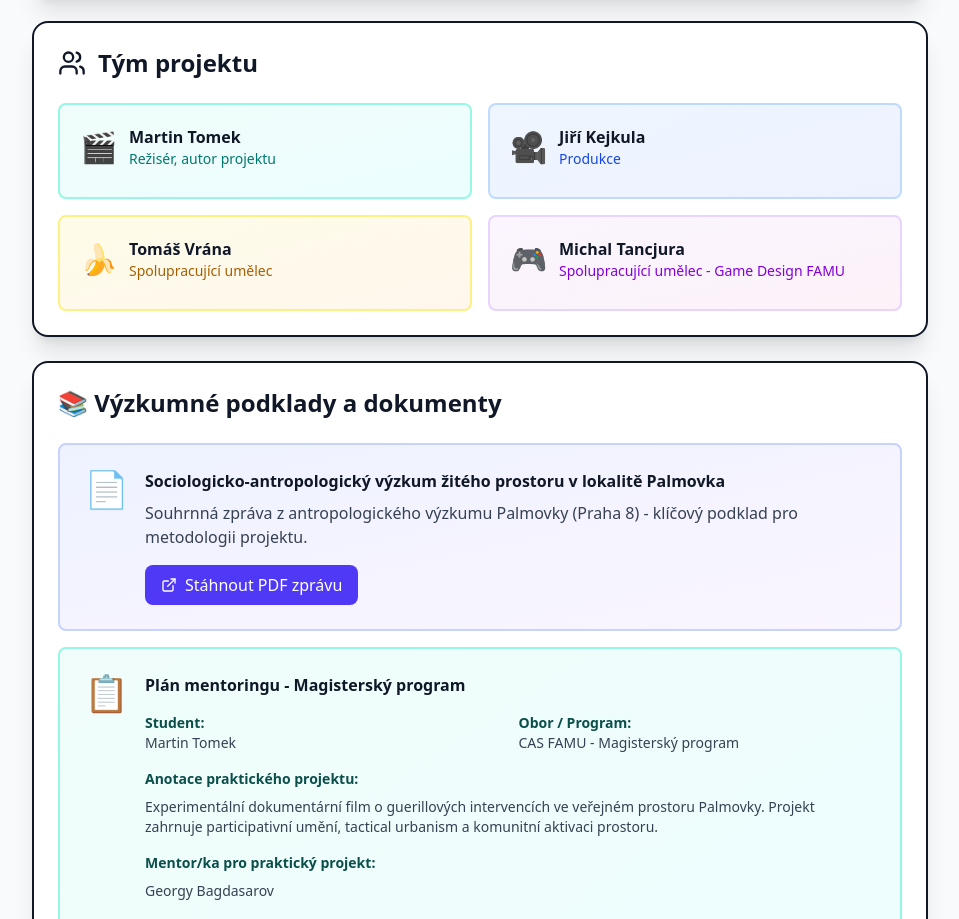
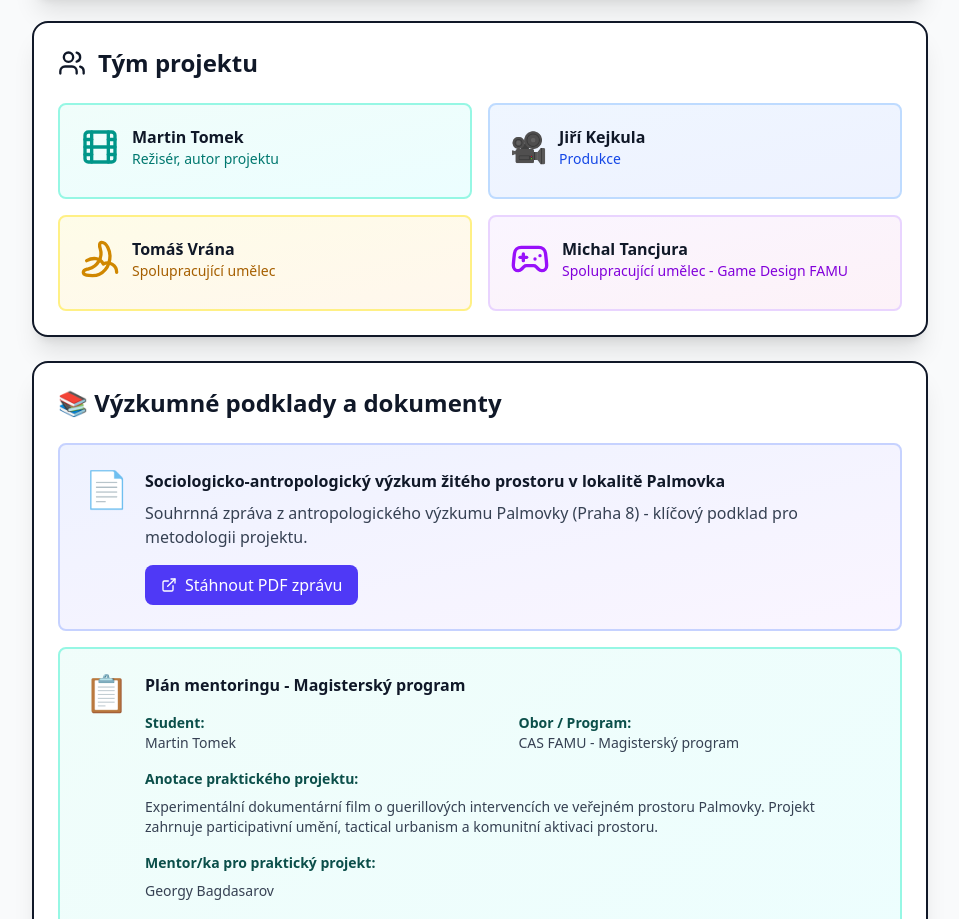
Before and after one commit to martintomekvfx/FAMU, a React (Vite) app in the folder semeter_one/famu-notes/: page /FAMU/project in a window 1280 px wide. Shown: the part 1640-2559 px from the top of the page, without its empty margins (320-1279 px from the left). Built offline with nearby package versions, Linux system fonts and the light colour scheme.

Commit message:
Replace emoji with icons in team section

```diff
--- a/semeter_one/famu-notes/src/pages/ProjectPage.jsx
+++ b/semeter_one/famu-notes/src/pages/ProjectPage.jsx
@@ -322,7 +322,7 @@ function OverviewPage() {
         <div className="grid grid-cols-1 md:grid-cols-2 gap-4">
           <div className="bg-gradient-to-br from-teal-50 to-cyan-50 rounded-lg p-5 border-2 border-teal-200">
             <div className="flex items-center gap-3 mb-2">
-              <span className="text-3xl">🎬</span>
+              <Film className="w-10 h-10 text-teal-600" />
               <div>
                 <h3 className="font-bold text-gray-900">Martin Tomek</h3>
                 <p className="text-sm text-teal-700 font-medium">Režisér, autor projektu</p>
@@ -340,7 +340,7 @@ function OverviewPage() {
           </div>
           <div className="bg-gradient-to-br from-yellow-50 to-orange-50 rounded-lg p-5 border-2 border-yellow-200">
             <div className="flex items-center gap-3 mb-2">
-              <span className="text-3xl">🍌</span>
+              <Banana className="w-10 h-10 text-yellow-600" />
               <div>
                 <h3 className="font-bold text-gray-900">Tomáš Vrána</h3>
                 <p className="text-sm text-yellow-700 font-medium">Spolupracující umělec</p>
@@ -349,7 +349,7 @@ function OverviewPage() {
           </div>
           <div className="bg-gradient-to-br from-purple-50 to-pink-50 rounded-lg p-5 border-2 border-purple-200">
             <div className="flex items-center gap-3 mb-2">
-              <span className="text-3xl">🎮</span>
+              <Gamepad2 className="w-10 h-10 text-purple-600" />
               <div>
                 <h3 className="font-bold text-gray-900">Michal Tancjura</h3>
                 <p className="text-sm text-purple-700 font-medium">Spolupracující umělec - Game Design FAMU</p>
```
